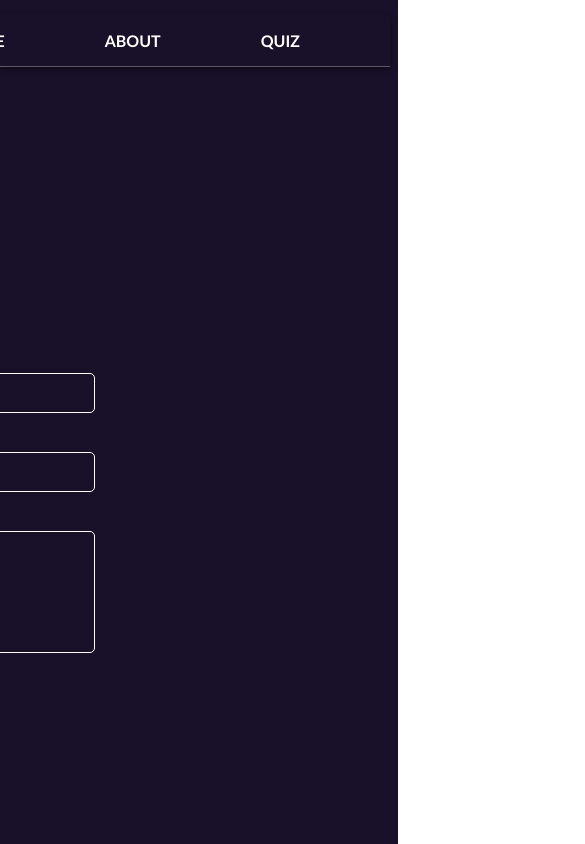
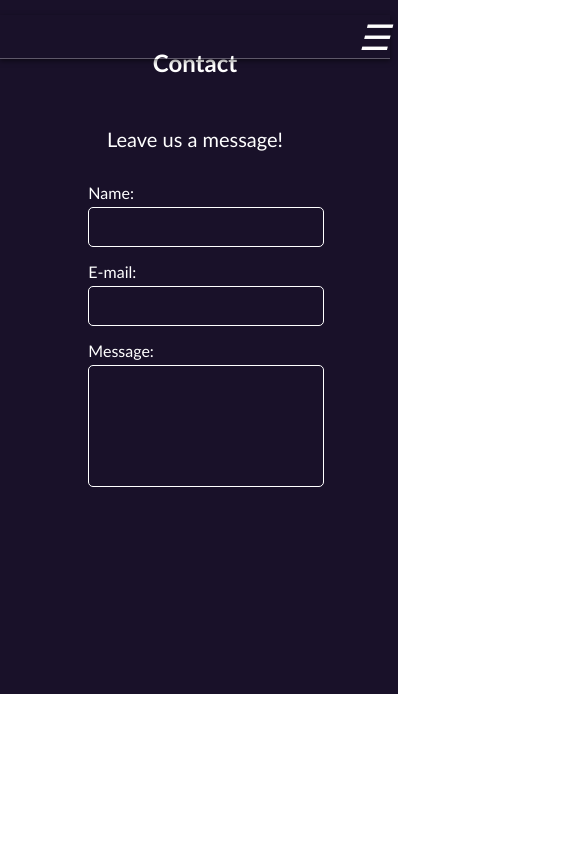
Before and after one commit to carlasiles1/..., a Vue app: page /Contact in a window 390 px wide. Shown: the top 844 px of the page, 585 px wide, since content can reach past the window. Built offline with nearby package versions, Linux system fonts and the light colour scheme; no server answers.

Commit message:
subida-hamburguesa

```diff
--- a/src/components/ContactComponent.vue
+++ b/src/components/ContactComponent.vue
@@ -125,6 +125,7 @@ onMounted(fetchMarvelCharacters);
 </template>
 
 <style>
+/* Main container styles */
 .main {
   background-color: #191129;
   display: flex;
@@ -141,7 +142,7 @@ onMounted(fetchMarvelCharacters);
   align-items: center;
   gap: 4rem;
 }
-
+/* Form styles */
 .form {
   display: flex;
   flex-direction: column;
@@ -156,7 +157,7 @@ onMounted(fetchMarvelCharacters);
   text-align: left;
 }
 
-/* Estilos de los inputs y textarea */
+/* Input and textarea styles */
 .form__group {
   display: flex;
   flex-direction: column;
@@ -186,7 +187,7 @@ onMounted(fetchMarvelCharacters);
   resize: none;
 }
 
-/* Contenedor de personajes */
+/* Character display container */
 .timeline {
   display: flex;
   flex-direction: column;
@@ -233,4 +234,59 @@ onMounted(fetchMarvelCharacters);
   margin-bottom: 2rem;
   text-align: left;
 }
+/* Responsive styles */
+@media (max-width: 1024px) {
+  .main__container {
+    flex-direction: column;
+    gap: 2rem;
+  }
+
+  .timeline {
+    width: 100%;
+    display: flex;
+    justify-content: center;
+  }
+}
+
+@media (max-width: 768px) {
+  .form {
+    width: 90%;
+    align-items: center;
+  }
+
+  .form__input, .form__textarea {
+    max-width: 100%;
+  }
+
+  .timeline__characters {
+    width: 90%;
+    padding: 2rem;
+  }
+}
+
+@media (max-width: 480px) {
+  .main {
+    height: auto;
+    padding: 2rem 0;
+
+  }
+
+  .form__title {
+    font-size: 1.5rem;
+  }
+
+  .form_subtitle {
+    font-size: 20px;
+  }
+
+  .timeline__character-card {
+    width: 100%;
+    height: auto;
+  }
+
+  .timeline__character-image {
+    width: 100%;
+    height: auto;
+  }
+}
 </style>
--- a/src/components/NavBar.vue
+++ b/src/components/NavBar.vue
@@ -1,60 +1,132 @@
 <template>
   <header class="navbar">
     <nav class="navbar__nav">
-      <ul class="navbar__list">
+      <ul class="navbar__list" :class="{ 'navbar__list--active': isMenuOpen }">
         <li class="navbar__list-item"><RouterLink to="/">HOME</RouterLink></li>
         <li class="navbar__list-item"><RouterLink to="/about">ABOUT</RouterLink></li>
         <li class="navbar__list-item"><RouterLink to="/quiz">QUIZ</RouterLink></li>
         <li class="navbar__list-item"><RouterLink to="/contact">CONTACT</RouterLink></li>
       </ul>
+      <!-- Botón de hamburguesa alineado a la derecha -->
+      <div class="hamburger-menu" @click="toggleMenu">
+        <i>☰</i>
+      </div>
     </nav>
   </header>
 </template>
 
+
 <script setup>
 import { RouterLink } from 'vue-router';
+import { ref } from 'vue';
+
+const isMenuOpen = ref(false);
+
+const toggleMenu = () => {
+  isMenuOpen.value = !isMenuOpen.value;
+};
 </script>
 
 <style scoped>
-/* General container */
+/* General container styles for the navbar */
 .navbar {
-  width: 100%;
-  z-index: 1000;
-  background-image: transparent;
-  padding: 15px 0;
-  position: fixed;
-  font-family: 'Gill Sans', 'Gill Sans MT', Calibri, 'Trebuchet MS', sans-serif;
+  width: 100%; /* Full width */
+  z-index: 1000; /* Ensures navbar stays on top of other elements */
+  background-image: transparent; /* Transparent background */
+  padding: 15px 0; /* Vertical padding */
+  position: fixed; /* Fixed position to stay at the top */
+  font-family: 'Gill Sans', 'Gill Sans MT', Calibri, 'Trebuchet MS', sans-serif; /* Font family */
 }
 
-/* Navigation bar*/
+/* Navigation bar container, centers the items horizontally */
 .navbar__nav {
-  display: flex;
-  justify-content: center;
-  align-items: center;
-  border-bottom: 1px solid rgba(255, 255, 255, 0.3); /* Línea blanca semitransparente */
-  box-shadow: 0 2px 5px rgba(0, 0, 0, 0.5); /* Sombra sutil debajo */
+  display: flex; /* Use flexbox to lay out items */
+  justify-content: center; /* Center the navigation items */
+  align-items: center; /* Align items vertically in the middle */
+  border-bottom: 1px solid rgba(255, 255, 255, 0.3); /* Bottom border with slight transparency */
+  box-shadow: 0 2px 5px rgba(0, 0, 0, 0.5); /* Subtle shadow below the navbar */
 }
 
-/* Navegation list */
+/* Navigation list styles */
 .navbar__list {
-  list-style: none;
-  display: flex;
-  gap: 100px;
+  list-style: none; /* Remove default list styling */
+  display: flex; /* Arrange list items in a row */
+  gap: 100px; /* Original spacing between menu items */
 }
 
-/* Navegation Links */
+/* Styles for navigation links */
 .navbar__list-item {
-  text-transform: uppercase;
+  text-transform: uppercase; /* Make text uppercase */
 }
 
-.navbar__list-item :hover {
-  color: red;
+/* Hover effect for list items */
+.navbar__list-item:hover {
+  color: red; /* Change text color to red when hovered */
 }
 
+/* Link styling */
 .navbar__list-item a {
-  text-decoration: none;
-  color: white;
-  font-size: 16px;
-  font-weight: bold;
+  text-decoration: none; /* Remove underline from links */
+  color: white; /* White text color */
+  font-size: 16px; /* Font size */
+  font-weight: bold; /* Bold font weight */
 }
+
+/* Hamburger button styling */
+.hamburger-menu {
+  display: none; /* Initially hide the hamburger menu */
+  cursor: pointer; /* Change cursor to pointer on hover */
+  font-size: 30px; /* Set font size of the hamburger icon */
+  color: white; /* Set icon color to white */
+  background: none; /* Remove background */
+  border: none; /* Remove border */
+  margin-left: auto; /* Align the button to the right */
+}
+
+/* Media queries for mobile and tablet devices */
+@media (max-width: 1024px) {
+  /* By default, hide the navigation list on small screens */
+  .navbar__list {
+    display: none; /* Hide the list */
+    flex-direction: column; /* Stack items vertically */
+    gap: 20px; /* Reduced gap between items */
+    position: absolute; /* Position the list absolutely */
+    top: 60px; /* Position the menu just below the navbar */
+    right: 0; /* Align the menu to the right */
+    background-color: rgba(0, 0, 0, 0.8); /* Dark background for the menu */
+    width: 250px; /* Set width of the menu */
+    padding: 20px; /* Add padding to the menu */
+    border-top: 1px solid rgba(255, 255, 255, 0.3); /* Top border */
+    border-radius: 8px; /* Round corners */
+  }
+
+  /* Class to display the menu when it's active */
+  .navbar__list--active {
+    display: flex; /* Show the list */
+  }
+
+  /* Display the hamburger menu button on mobile/tablet */
+  .hamburger-menu {
+    display: block; /* Make the hamburger menu visible */
+  }
+}
+
+/* Media query for very small screens (less than 768px) */
+@media (max-width: 768px) {
+  /* Adjust font size for smaller screens */
+  .navbar__list-item a {
+    font-size: 14px; /* Reduce font size */
+  }
+
+  /* Reduce the padding inside the menu */
+  .navbar__list {
+    padding: 10px; /* Decrease padding */
+  }
+
+  /* Increase the size of the hamburger icon */
+  .hamburger-menu i {
+    font-size: 35px; /* Increase icon size */
+  }
+}
+
 </style>
```
